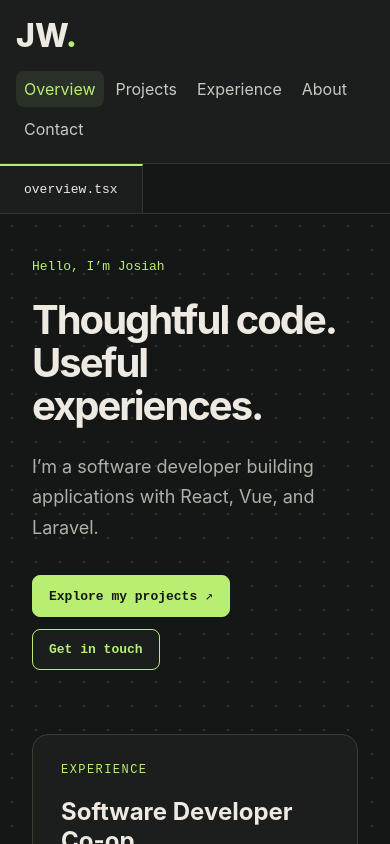
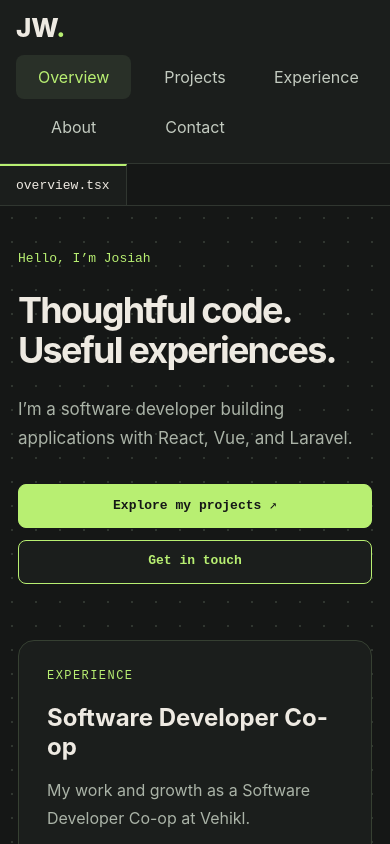
Before and after one commit to josiah-williams2024/portfolio, a React (Vite) app: page / in a window 390 px wide. Shown: the top 844 px of the page. Built offline with nearby package versions, Linux system fonts and the light colour scheme.

Commit message:
Refine Mobile experience

```diff
--- a/src/App.css
+++ b/src/App.css
@@ -551,9 +551,16 @@ h1 {
   }
 
   .sidebar {
-    padding: 16px;
+    position: sticky;
+    z-index: 10;
+    top: 0;
+    padding: 12px 16px 14px;
     border-right: 0;
     border-bottom: 1px solid #303630;
+  }
+
+  .brand {
+    font-size: 26px;
   }
 
   .sidebar-label {
@@ -561,14 +568,87 @@ h1 {
   }
 
   .sidebar nav {
-    display: flex;
-    flex-wrap: wrap;
-    margin-top: 16px;
-    gap: 4px;
+    display: grid;
+    grid-template-columns: repeat(3, minmax(0, 1fr));
+    gap: 6px;
+    margin-top: 12px;
   }
 
   .sidebar nav a {
-    padding: 8px;
+    display: flex;
+    align-items: center;
+    justify-content: center;
+    min-height: 44px;
+    padding: 8px 6px;
+    text-align: center;
+  }
+
+  .tab-bar {
+    min-width: 0;
+    overflow: hidden;
+  }
+
+  .active-tab {
+    min-width: 0;
+    max-width: 100%;
+    padding: 12px 16px;
+    overflow: hidden;
+    text-overflow: ellipsis;
+    white-space: nowrap;
+  }
+
+  .main-content {
+    padding: 32px 18px 48px;
+  }
+
+  h1 {
+    font-size: 36px;
+    line-height: 1.12;
+    overflow-wrap: anywhere;
+  }
+
+  .intro {
+    font-size: 17px;
+  }
+
+  .project-card {
+    padding: 22px;
+  }
+
+  .project-details {
+    padding: 22px;
+    border-radius: 12px;
+  }
+
+  .project-details-heading {
+    align-items: start;
+    flex-direction: column;
+    gap: 12px;
+    margin-top: 32px;
+  }
+
+  .project-details h1 {
+    overflow-wrap: anywhere;
+  }
+
+  .project-button,
+  .project-back-button,
+  .primary-link,
+  .secondary-link {
+    min-height: 44px;
+  }
+
+  .overview {
+    gap: 56px;
+  }
+
+  .overview-actions {
+    align-items: stretch;
+    flex-direction: column;
+  }
+
+  .overview-actions a {
+    text-align: center;
   }
 
   .section-heading {
@@ -582,9 +662,16 @@ h1 {
 
   .contact-card {
     grid-template-columns: 1fr auto;
+    padding: 18px;
   }
 
   .contact-label {
     grid-column: 1 / -1;
   }
+
+  .status-bar {
+    align-items: start;
+    flex-direction: column;
+    padding: 12px 18px;
+  }
 }
```
